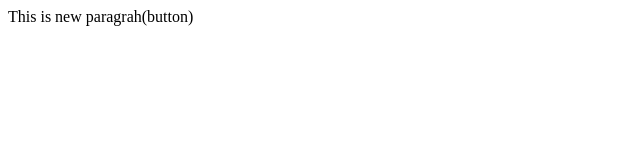
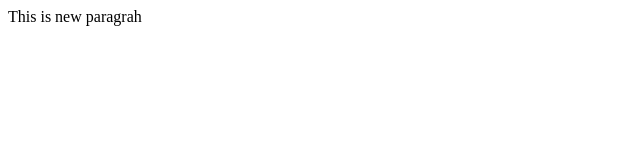
Before and after one commit to mominmukid/localRepo, a plain HTML site: page index.html in a window 1280 px wide. Shown: the full height of the page, 0-640 px from the left. Drawn offline with Linux system fonts and the light colour scheme.

Commit message:
remove button

```diff
--- a/index.html
+++ b/index.html
@@ -6,6 +6,6 @@
     <title>Document</title>
 </head>
 <body>
-    This is new paragrah(button)
+    This is new paragrah
 </body>
 </html>
```
